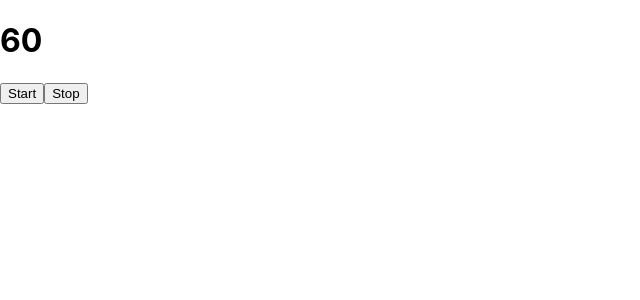
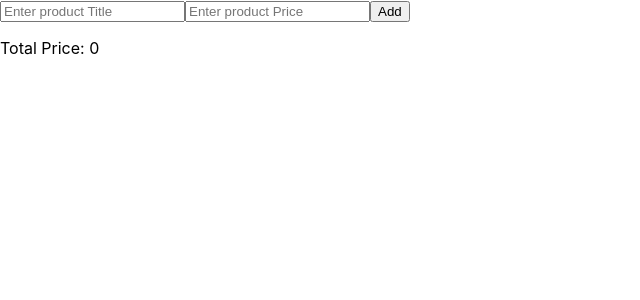
Before and after one commit to nguyendaitriet/first_react, a React (Create React App) app: page / in a window 1280 px wide. Shown: the top 300 px of the page, without its empty margins (0-640 px from the left). Built offline with nearby package versions, Linux system fonts and the light colour scheme.

Commit message:
Product component with useMemo

```diff
--- /dev/null
+++ b/src/Product.js
@@ -0,0 +1,46 @@
+import { useMemo, useState } from "react";
+
+function Product() {
+    const [title, setTitle] = useState();
+    const [price, setPrice] = useState();
+    const [products, setProducts] = useState([]);
+    const handleAddButton = () => {
+        setProducts((prev) => [...prev, { title, price: +price }]);
+        setTitle('');
+        setPrice('');
+    }
+
+    const totalPrice = useMemo(
+        () => products.reduce((result, product) => result + product.price, 0),
+        [products]
+    )
+
+    console.log(totalPrice);
+
+    return (
+        <>
+            <input
+                value={title}
+                placeholder="Enter product Title"
+                onChange={(e) => setTitle(e.target.value)}
+            />
+            <input
+                value={price}
+                placeholder="Enter product Price" type="number"
+                onChange={(e) => setPrice(e.target.value)}
+            />
+            <button onClick={handleAddButton}>Add</button>
+            <p>Total Price: {totalPrice}</p>
+            <ul>
+                {
+                    products &&
+                    products.map(
+                        ({ title, price }, index) => <li key={index}>{title} - {price}</li>
+                    )
+                }
+            </ul>
+        </>
+    )
+}
+
+export default Product;
--- a/src/index.js
+++ b/src/index.js
@@ -7,6 +7,7 @@ import reportWebVitals from './reportWebVitals';
 import Avatar from './Avatar';
 import Channel from './Channel';
 import Timer from './Timer';
+import Product from './Product';
 
 const root = ReactDOM.createRoot(document.getElementById('root'));
 
@@ -24,7 +25,7 @@ emmitComment(3);
 
 root.render(
   <React.StrictMode>
-    <Timer />
+    <Product />
   </React.StrictMode>
 );
 
```
